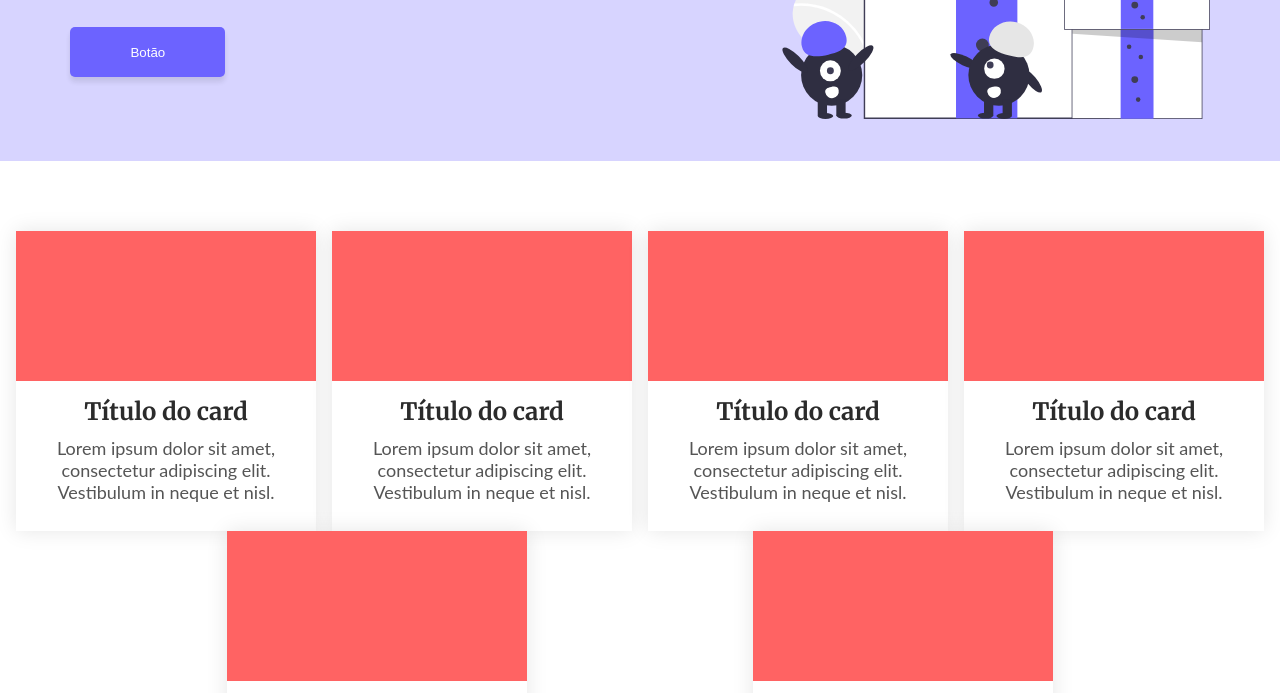
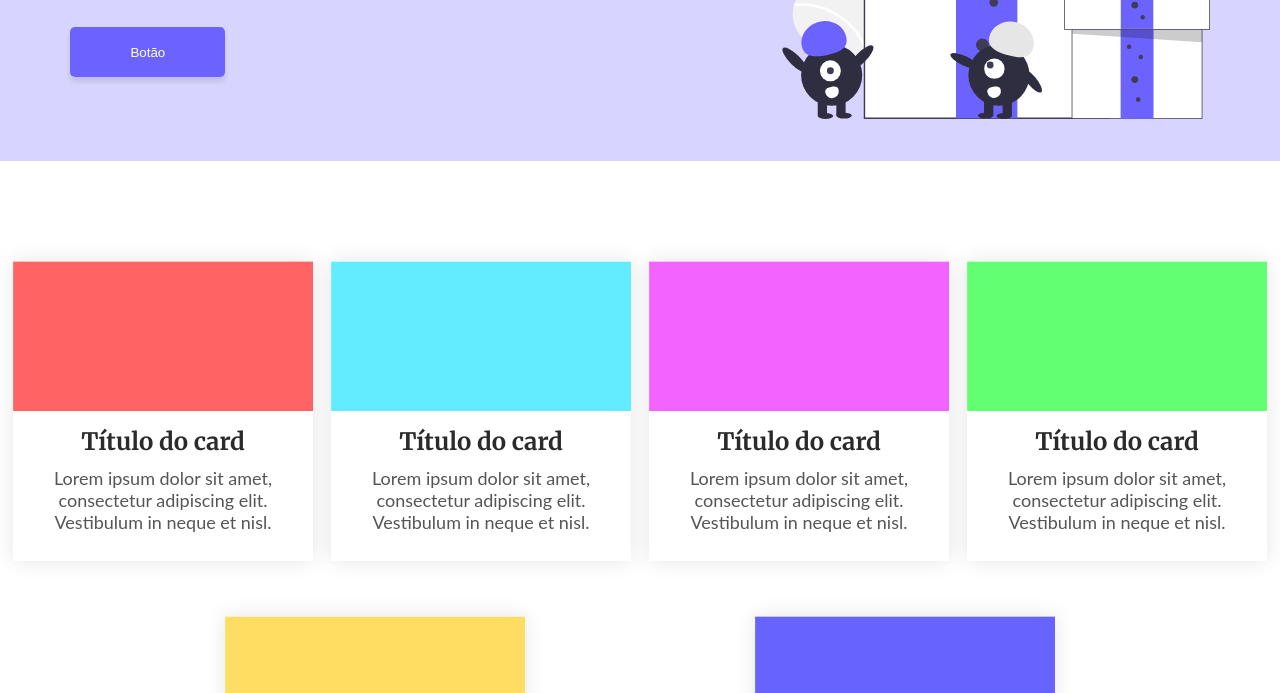
Before and after one commit to Diegoh-dev/one-page, a plain HTML site: page index.html in a window 1280 px wide. Shown: the part 243-936 px from the top of the page. Drawn offline with Linux system fonts and the light colour scheme; files whose address does not match are found by name; a web font is replaced by a local one.

Commit message:
alterações e conclusão da main e seus cards

```diff
--- a/index.html
+++ b/index.html
@@ -46,7 +46,7 @@
             </div><!--card-->
 
             <div class="card">
-                <div class="cor">
+                <div class="cor1">
 
                 </div>
                 <div class="conteudo-card">
@@ -56,7 +56,7 @@
             </div><!--card-->
 
             <div class="card">
-                <div class="cor">
+                <div class="cor2">
 
                 </div>
                 <div class="conteudo-card">
@@ -66,7 +66,7 @@
             </div><!--card-->
 
             <div class="card">
-                <div class="cor">
+                <div class="cor3">
 
                 </div>
                 <div class="conteudo-card">
@@ -76,7 +76,7 @@
             </div><!--card-->
 
             <div class="card">
-                <div class="cor">
+                <div class="cor4">
 
                 </div>
                 <div class="conteudo-card">
@@ -86,7 +86,7 @@
             </div><!--card-->
 
             <div class="card">
-                <div class="cor">
+                <div class="cor5">
 
                 </div>
                 <div class="conteudo-card">
@@ -97,5 +97,9 @@
 
         </div><!--container-main-->
     </main>
+
+    <footer>
+
+    </footer>
 </body>
 </html>
--- a/style.css
+++ b/style.css
@@ -57,11 +57,10 @@ button:hover{
     display: flex;
     justify-content: space-evenly;
     flex-wrap: wrap;
-    margin-top: 70px;
+    margin-top: 50px;
+    gap: 5px;
 
 }
-
-
 
 .card{
     width: 300px;
@@ -69,14 +68,37 @@ button:hover{
     background: #FFFFFF;
     box-shadow: 0px 0px 20px rgba(0, 0, 0, 0.1);
     text-align: center;
-
+    margin-top: 50px;
 
 }
 
-.cor{
+.cor, .cor1 , .cor2, .cor3, .cor4, .cor5{
+
     width: 300px;
     height: 150px;
-    background: #FF6363;
+}
+.cor{
+    background-image: url(./img/orange.png);
+}
+
+.cor1{
+    background-image: url(./img/blue.png);
+}
+
+.cor2{
+    background-image: url(./img/pink.png);
+}
+
+.cor3{
+    background-image: url(./img/green.png);
+}
+
+.cor4{
+    background-image: url(./img/yellow.png);
+}
+
+.cor5{
+    background-image: url(./img/people.png);
 }
 
 .conteudo-card{
```
Also changed, not shown: img/blue.png (added), img/green.png (added), img/orange.png (added), img/people.png (added), img/pink.png (added), img/yellow.png (added).
